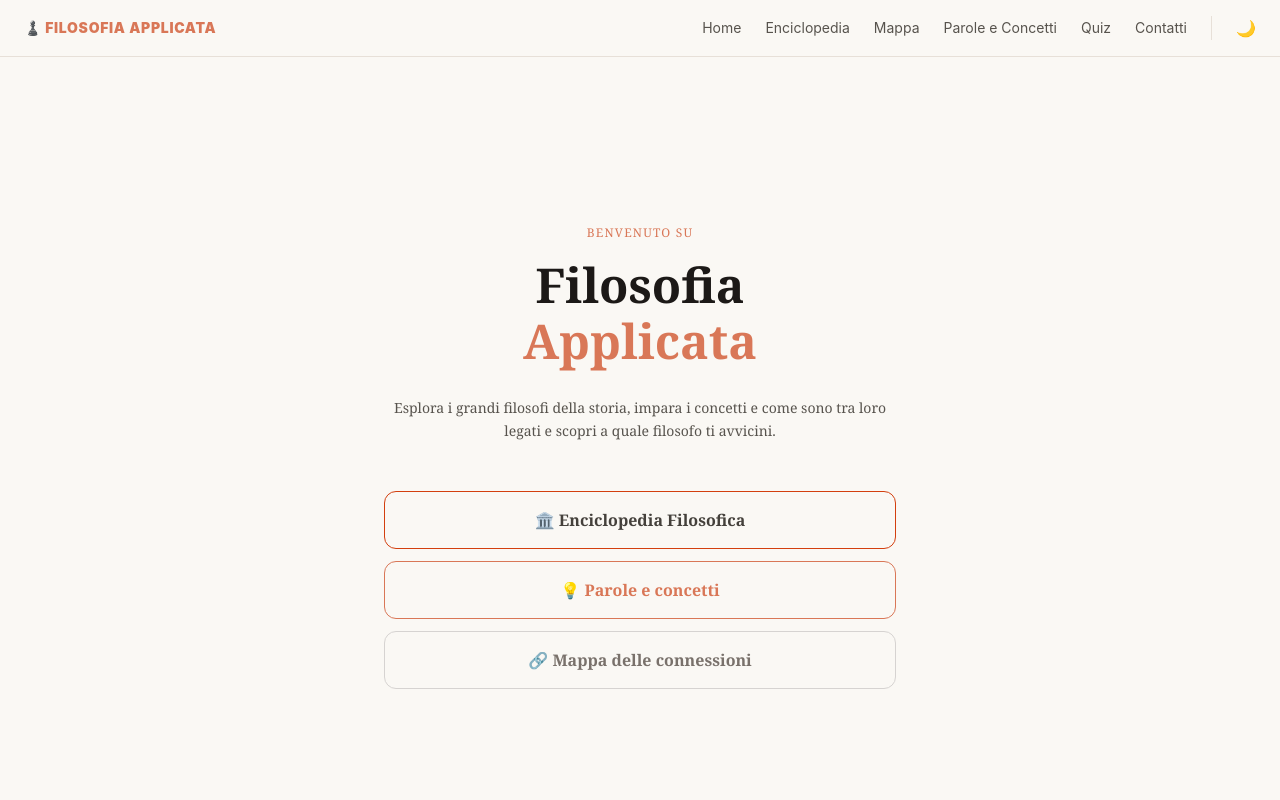
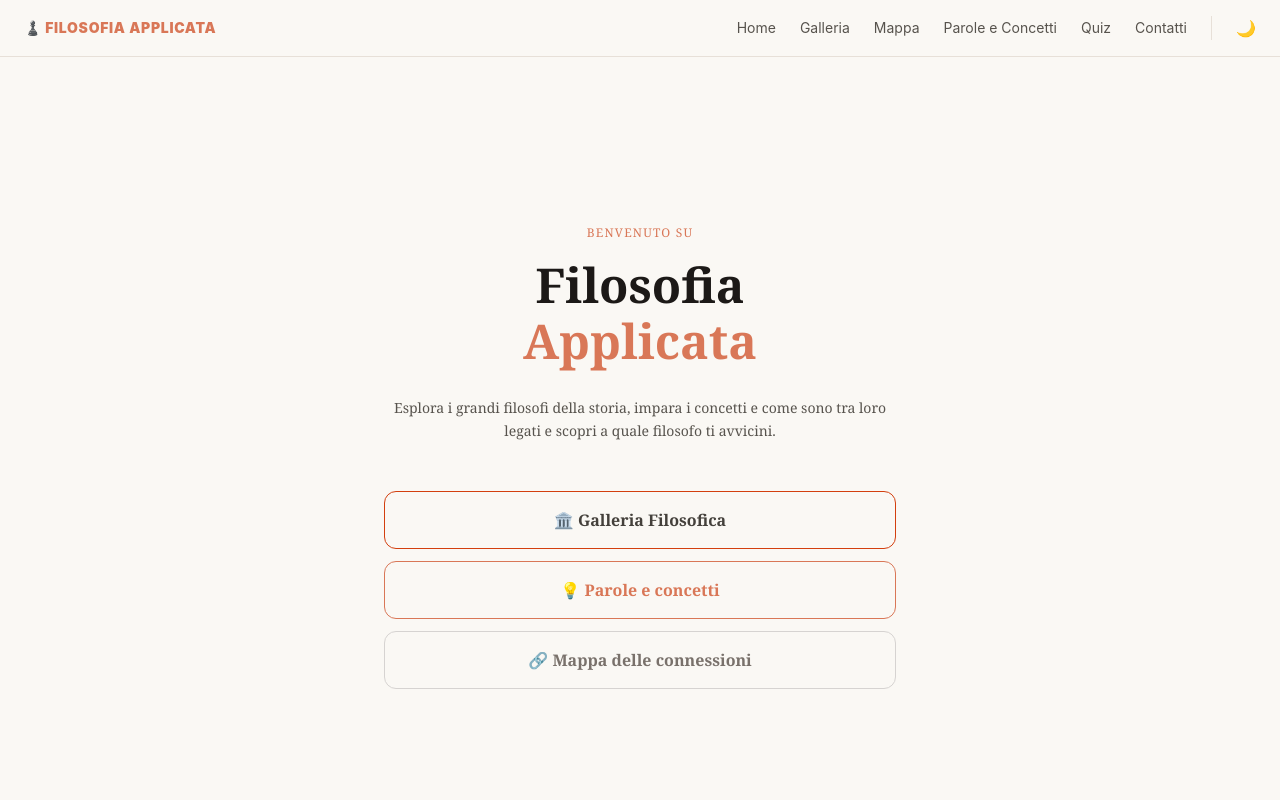
Before and after one commit to edpoli/sito_filo_app, a React (Vite) app: page / in a window 1280 px wide. Shown: the top 800 px of the page. Built offline with nearby package versions, Linux system fonts and the light colour scheme.

Commit message:
Galleria al posto di Enciclopedia

```diff
--- a/index.html
+++ b/index.html
@@ -4,10 +4,13 @@
     <meta charset="UTF-8" />
     <link rel="icon" type="image/svg+xml" href="/vite.svg" />
     <meta name="viewport" content="width=device-width, initial-scale=1.0" />
-    <title>enciclopedia-filosofica</title>
+    <title>Filosofia Applicata</title>
     <link rel="preconnect" href="https://fonts.googleapis.com" />
     <link rel="preconnect" href="https://fonts.gstatic.com" crossorigin />
-    <link href="https://fonts.googleapis.com/css2?family=DM+Serif+Display:ital@0;1&family=Inter:wght@400;500;600;700;900&display=swap" rel="stylesheet" />
+    <link
+      href="https://fonts.googleapis.com/css2?family=DM+Serif+Display:ital@0;1&family=Inter:wght@400;500;600;700;900&display=swap"
+      rel="stylesheet"
+    />
   </head>
   <body>
     <div id="root"></div>
--- a/package.json
+++ b/package.json
@@ -1,5 +1,5 @@
 {
-  "name": "enciclopedia-filosofica",
+  "name": "Galleria-filosofica",
   "private": true,
   "version": "0.0.0",
   "type": "module",
--- a/src/App.jsx
+++ b/src/App.jsx
@@ -6,7 +6,7 @@ import DettaglioFilosofo from './pages/DettaglioFilosofo';
 import Home from "./pages/Home";
 import Navbar from './components/Navbar';
 import Quiz from './pages/Quiz';
-import Enciclopedia from './pages/Enciclopedia';
+import Galleria from './pages/Galleria';
 import Contatti from './pages/Contatti';
 import Lessico from './pages/Lessico';
 import DettaglioTermine from './pages/DettaglioTermine';
@@ -23,7 +23,7 @@ function AppContent() {
         <Route path="/" element={<Home />} />
         <Route path="/filosofo/:id" element={<DettaglioFilosofo />} />
         <Route path="/quiz" element={<Quiz />} />
-        <Route path="/enciclopedia" element={<Enciclopedia />} />
+        <Route path="/Galleria" element={<Galleria />} />
         <Route path="/contatti" element={<Contatti />} />
         <Route path="/lessico" element={<Lessico />} />
         <Route path="/lessico/:id" element={<DettaglioTermine />} />
--- a/src/components/Navbar.jsx
+++ b/src/components/Navbar.jsx
@@ -34,7 +34,7 @@ export default function Navbar() {
                 {/* Desktop: links + toggle */}
                 <div className="hidden md:flex items-center gap-6">
                     <Link to="/" className="text-stone-600 dark:text-stone-400 hover:text-[#d97757] text-sm transition-colors">Home</Link>
-                    <Link to="/enciclopedia" className="text-stone-600 dark:text-stone-400 hover:text-[#d97757] text-sm transition-colors">Enciclopedia</Link>
+                    <Link to="/Galleria" className="text-stone-600 dark:text-stone-400 hover:text-[#d97757] text-sm transition-colors">Galleria</Link>
                     <Link to="/mappa" className="text-stone-600 dark:text-stone-400 hover:text-[#d97757] text-sm transition-colors">Mappa</Link>
                     <Link to="/lessico" className="text-stone-600 dark:text-stone-400 hover:text-[#d97757] text-sm transition-colors">Parole e Concetti</Link>
                     <Link to="/quiz" className="text-stone-600 dark:text-stone-400 hover:text-[#d97757] text-sm transition-colors">Quiz</Link>
@@ -53,7 +53,7 @@ export default function Navbar() {
             {aperto && (
                 <div className="md:hidden flex flex-col gap-4 mt-4 pb-2">
                     <Link to="/" onClick={() => setAperto(false)} className="text-stone-600 dark:text-stone-400 hover:text-[#d97757] text-sm transition-colors">Home</Link>
-                    <Link to="/enciclopedia" onClick={() => setAperto(false)} className="text-stone-600 dark:text-stone-400 hover:text-[#d97757] text-sm transition-colors">Enciclopedia</Link>
+                    <Link to="/Galleria" onClick={() => setAperto(false)} className="text-stone-600 dark:text-stone-400 hover:text-[#d97757] text-sm transition-colors">Galleria</Link>
                     <Link to="/mappa" onClick={() => setAperto(false)} className="text-stone-600 dark:text-stone-400 hover:text-[#d97757] text-sm transition-colors">Mappa</Link>
                     <Link to="/lessico" onClick={() => setAperto(false)} className="text-stone-600 dark:text-stone-400 hover:text-[#d97757] text-sm transition-colors">Parole e Concetti</Link>
                     <Link to="/quiz" onClick={() => setAperto(false)} className="text-stone-600 dark:text-stone-400 hover:text-[#d97757] text-sm transition-colors">Quiz</Link>
--- a/src/pages/Contatti.jsx
+++ b/src/pages/Contatti.jsx
@@ -18,7 +18,7 @@ export default function Contatti() {
 
     const destinatario = "filosofia.applicata20@gmail.com";
     const oggetto = encodeURIComponent(
-      form.oggetto || "Messaggio dal sito Enciclopedia Filosofica"
+      form.oggetto || "Messaggio dal sito Galleria Filosofica"
     );
     const corpo = encodeURIComponent(
       `Nome: ${form.nome}\nEmail: ${form.email}\n\n${form.messaggio}`
--- a/src/pages/Enciclopedia.jsx
+++ b/src/pages/Galleria.jsx
@@ -1,7 +1,7 @@
 import { Link } from 'react-router-dom'
 import { filosofi } from '../data/Filosofi'
 
-export default function Enciclopedia() {
+export default function Galleria() {
     return (
         <div className="max-w-4xl mx-auto px-6 py-12">
 
@@ -9,7 +9,7 @@ export default function Enciclopedia() {
             <div className="text-center mb-12">
                 <p className="text-xs tracking-widest text-stone-500 uppercase mb-3">Filosofia Applicata</p>
                 <h1 className="text-3xl font-bold text-stone-900 dark:text-stone-100 mb-3 tracking-wide">
-                    Enciclopedia <span className="text-[#d97757]">Filosofica</span>
+                    Galleria <span className="text-[#d97757]">Filosofica</span>
                 </h1>
                 <div className="w-12 h-px bg-stone-300 dark:bg-stone-700 mx-auto mb-4" />
                 <p className="text-stone-500 text-sm max-w-sm mx-auto leading-relaxed">
--- a/src/pages/Home.jsx
+++ b/src/pages/Home.jsx
@@ -18,10 +18,10 @@ export default function Home() {
                 {/* Link alle tre sezioni */}
                 <div className="flex flex-col gap-3">
                     <Link
-                        to="/enciclopedia"
+                        to="/Galleria"
                         className="px-8 py-4 bg-transparent border border-[#d33f0e] text-stone-700 dark:text-stone-100 hover:text-stone-100 rounded-xl font-black text-base hover:bg-[#d33f0e] transition-all duration-200"
                     >
-                        🏛️ Enciclopedia Filosofica
+                        🏛️ Galleria Filosofica
                     </Link>
                     <Link
                         to="/lessico"
```
Also changed, not shown: 1 other file (tests, documents, lock files or other folders).
